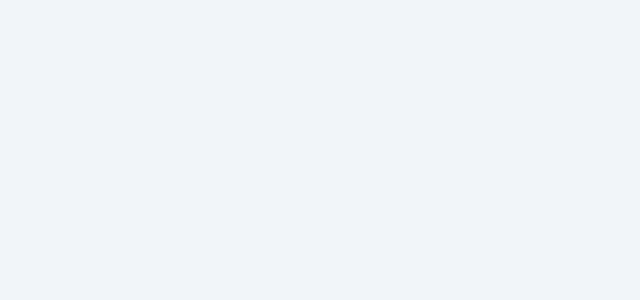
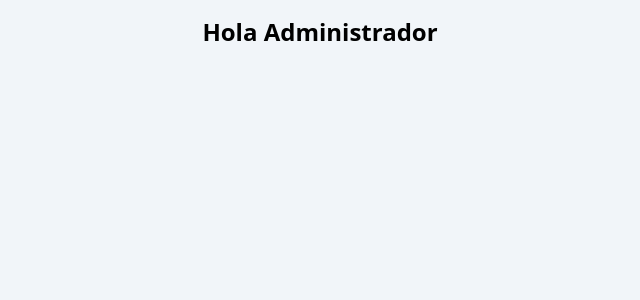
Before and after one commit to No-Country-simulation/s21-14-n-webapp, a React (Vite) app in the folder client/: page /admin in a window 1280 px wide. Shown: the top 300 px of the page, without its empty margins (320-960 px from the left). Built offline with nearby package versions, Linux system fonts and the light colour scheme.

Commit message:
Admin Titulo

```diff
--- /dev/null
+++ b/client/src/components/HeaderAdmin.jsx
@@ -0,0 +1,14 @@
+import React from 'react'
+
+const HeaderAdmin = () => {
+  return (
+    <div>
+        <h2 className='text-2xl font-bold text-center p-4 mb-4'>
+            Hola Administrador
+        </h2>
+
+    </div>
+  )
+}
+
+export default HeaderAdmin
--- a/client/src/layouts/AdminLayout.jsx
+++ b/client/src/layouts/AdminLayout.jsx
@@ -1,10 +1,11 @@
 import { Outlet } from "react-router-dom"
+import HeaderAdmin from "../components/HeaderAdmin"
 
 
 const AdminLayout = () => {
   return (
     <div className="">
-
+       <HeaderAdmin/>
     <main>
         <Outlet/>
     </main>
--- a/client/src/ui/ErrorMessage.jsx
+++ b/client/src/ui/ErrorMessage.jsx
@@ -1,5 +1,5 @@
 
-const Error = (children) => {
+const Error = ({children}) => {
   return (
     <div className='text-center my-4 bg-red-600 text-white font-bold p-3 uppercase text-sm'>
         {children}
```
